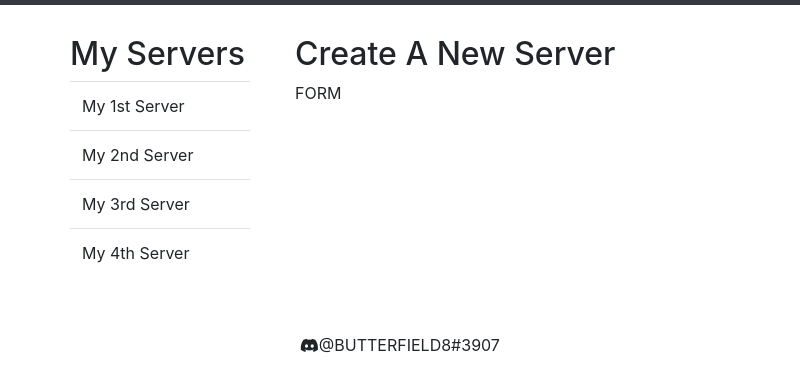
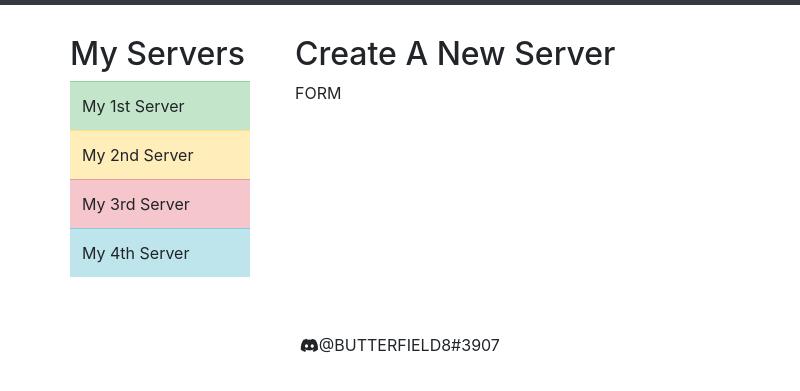
Before and after one commit to MrButtersDEV/MCServerCreator, an Electron app: page index.html in a window 800 px wide. Shown: the part 71-462 px from the top of the page. Drawn offline with nearby package versions, Linux system fonts and the light colour scheme.

Commit message:
Update index.html

```diff
--- a/index.html
+++ b/index.html
@@ -50,16 +50,16 @@
             </tr>-->
           </thead>
           <tbody>
-            <tr class="success">
+            <tr class="table-success">
               <td>My 1st Server</td>
             </tr>
-            <tr class="success">
+            <tr class="table-warning">
               <td>My 2nd Server</td>
             </tr>
-            <tr class="success">
+            <tr class="table-danger">
               <td>My 3rd Server</td>
             </tr>
-            <tr class="success">
+            <tr class="table-info">
               <td>My 4th Server</td>
             </tr>
           </tbody>
```
